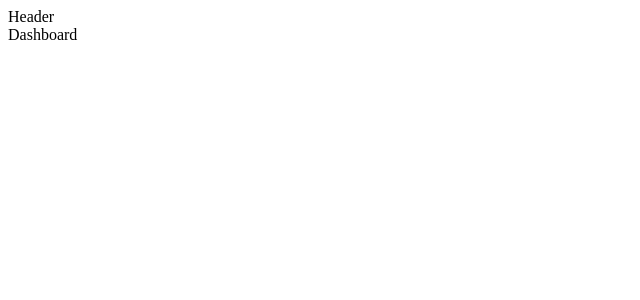
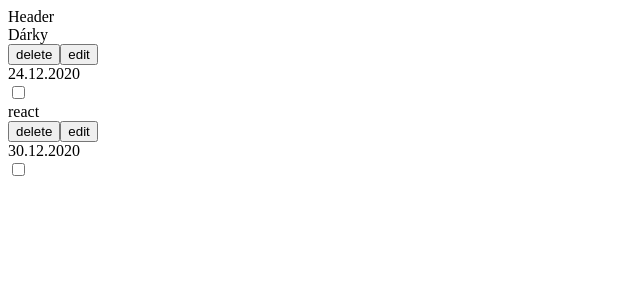
Before and after one commit to Buki89/dontforgetit, a React (Create React App) app: page / in a window 1280 px wide. Shown: the top 300 px of the page, without its empty margins (0-640 px from the left). Built offline with nearby package versions, Linux system fonts and the light colour scheme.

Commit message:
component Task, MockData for Task

```diff
--- /dev/null
+++ b/src/Mock/TaskMock.ts
@@ -0,0 +1 @@
+export const TaskMock = [{id:'sfksdflsf', taskName: 'Dárky', completed:false, deadline: '24.12.2020'},{id:'kgkfgfgf', taskName: 'react', completed:false, deadline: '30.12.2020'}]
--- a/src/pages/dashboard/Dashboard.tsx
+++ b/src/pages/dashboard/Dashboard.tsx
@@ -1,11 +1,18 @@
 import React,{FC} from 'react'
 import Header from '../../layout/components/Header';
+import { TaskMock } from '../../Mock/TaskMock';
+import Task,{ TaskProps } from './Task';
+
 
 const Dashboard: FC = () => {
     return(
         <>
         <Header />
-        <div>Dashboard</div>
+    <div>{TaskMock.map((Item: TaskProps)=>(
+        <>
+        <Task {...Item}/>
+        </>
+    ))}</div>
         </>
     )
 }
--- /dev/null
+++ b/src/pages/dashboard/Task.tsx
@@ -0,0 +1,28 @@
+import React,{FC} from 'react'
+import styled from 'styled-components'
+
+
+export type TaskProps = {
+    id:string;
+    taskName: string;
+    completed: boolean;
+    deadline?: string;
+
+
+
+}
+
+const Task: FC<TaskProps> = ({taskName, completed, id, deadline}) => {
+    return(
+        <>
+    <div>{taskName}</div>
+    <button>delete</button>
+    <button>edit</button>
+    <div>{deadline}</div>
+    <input checked={completed} type='checkbox'></input>
+
+    </>
+    )
+}
+
+export default Task;
--- a/tsconfig.json
+++ b/tsconfig.json
@@ -17,7 +17,8 @@
     "resolveJsonModule": true,
     "isolatedModules": true,
     "noEmit": true,
-    "jsx": "react"
+    "jsx": "react-jsx",
+    "noFallthroughCasesInSwitch": true
   },
   "include": [
     "src"
```
Also changed, not shown: 1 other file (tests, documents, lock files or other folders).
